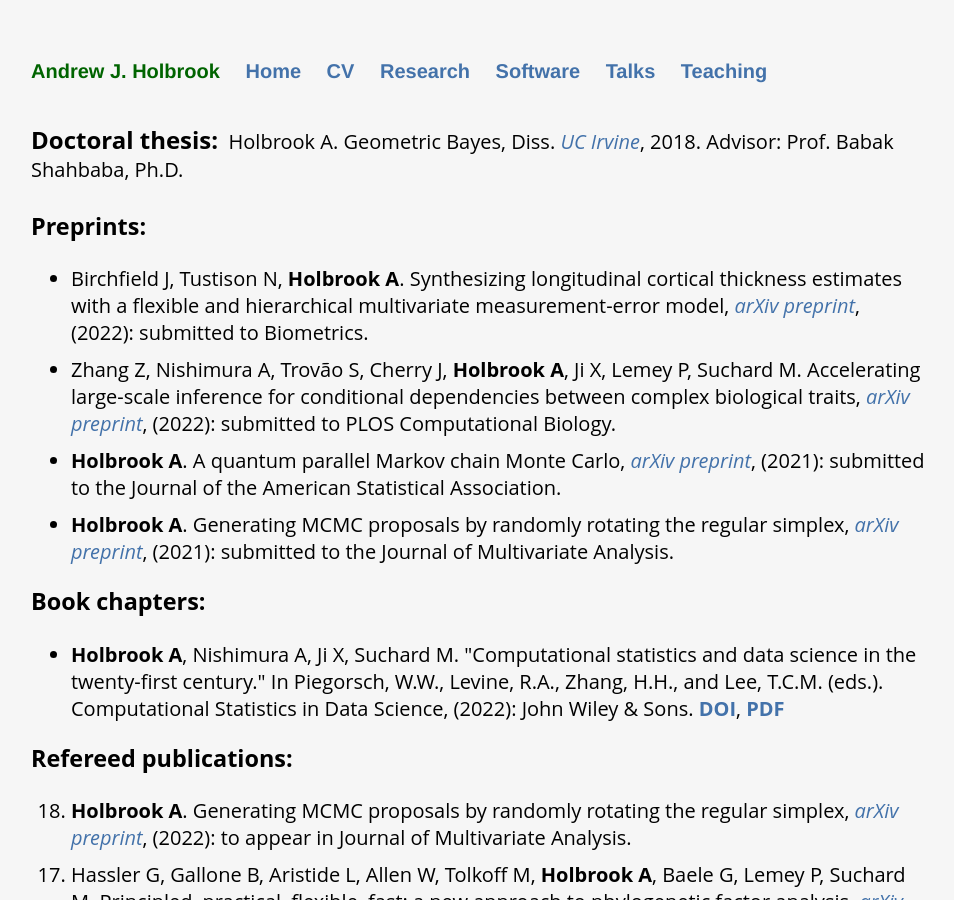
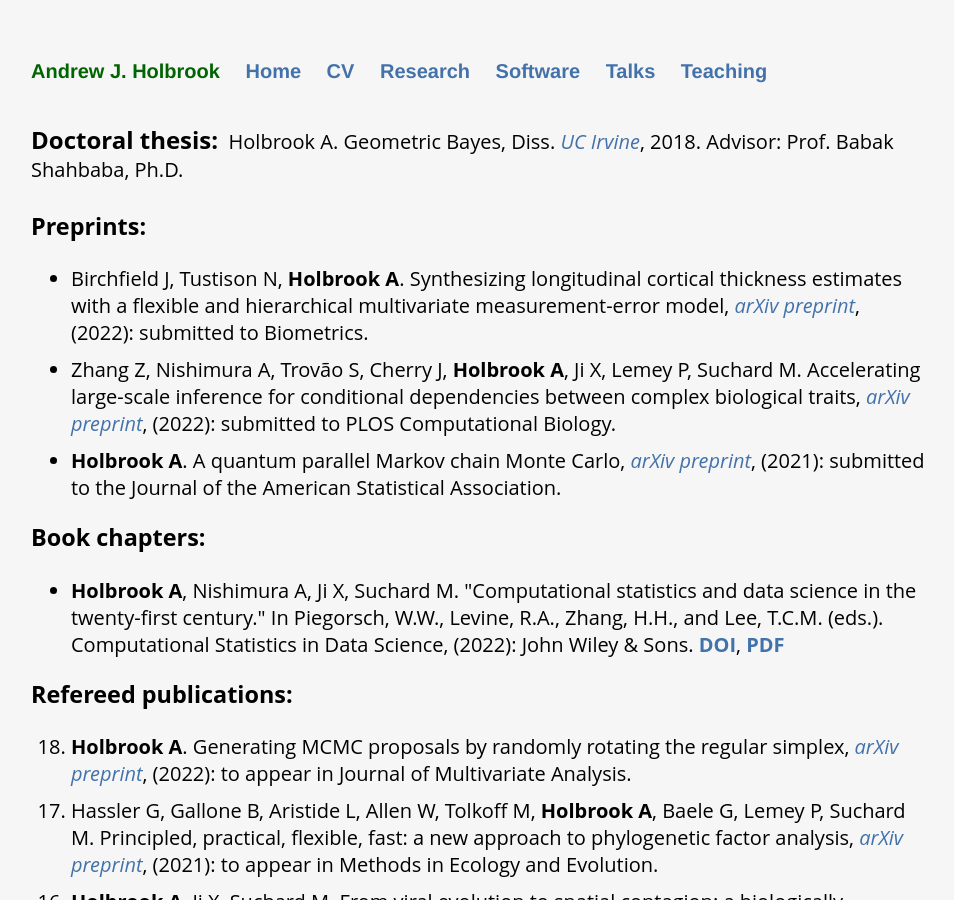
Before and after one commit to andrewjholbrook/andrewjholbrook.github.io, a Jekyll site: the page built from research.html, in a window 1280 px wide and 900 px high. Shown: the whole window, without its empty margins (161-1115 px from the left). Built offline with Jekyll 4.4.1, drawn with Linux system fonts in a browser that asks for light colours; a style sheet for code colours, icons or effects is not loaded.

Commit message:
Update research.html

```diff
--- a/research.html
+++ b/research.html
@@ -14,7 +14,6 @@ title: Andrew Holbrook | Research
         <li>Birchfield J, Tustison N, <b>Holbrook A</b>. Synthesizing longitudinal cortical thickness estimates with a flexible and hierarchical multivariate measurement-error model, <i><a href="http://arxiv.org/abs/2204.03576" target="_blank">arXiv preprint</a></i>, (2022): submitted to Biometrics. </li>
     <li>Zhang Z, Nishimura A, Trovão S, Cherry J, <b>Holbrook A</b>, Ji X, Lemey P, Suchard M. Accelerating large-scale inference for conditional dependencies between complex biological traits, <i><a href="http://arxiv.org/abs/2201.07291" target="_blank">arXiv preprint</a></i>, (2022): submitted to PLOS Computational Biology.</li>
                 <li><b>Holbrook A</b>. A quantum parallel Markov chain Monte Carlo, <i><a href="http://arxiv.org/abs/2112.00212" target="_blank">arXiv preprint</a></i>, (2021): submitted to the Journal of the American Statistical Association.</li>
-        <li><b>Holbrook A</b>. Generating MCMC proposals by randomly rotating the regular simplex, <i><a href="https://arxiv.org/abs/2110.06445" target="_blank">arXiv preprint</a></i>, (2021): submitted to the Journal of Multivariate Analysis.  </li>
                         </ul>
 
      <h3>Book chapters:</h3>
```
